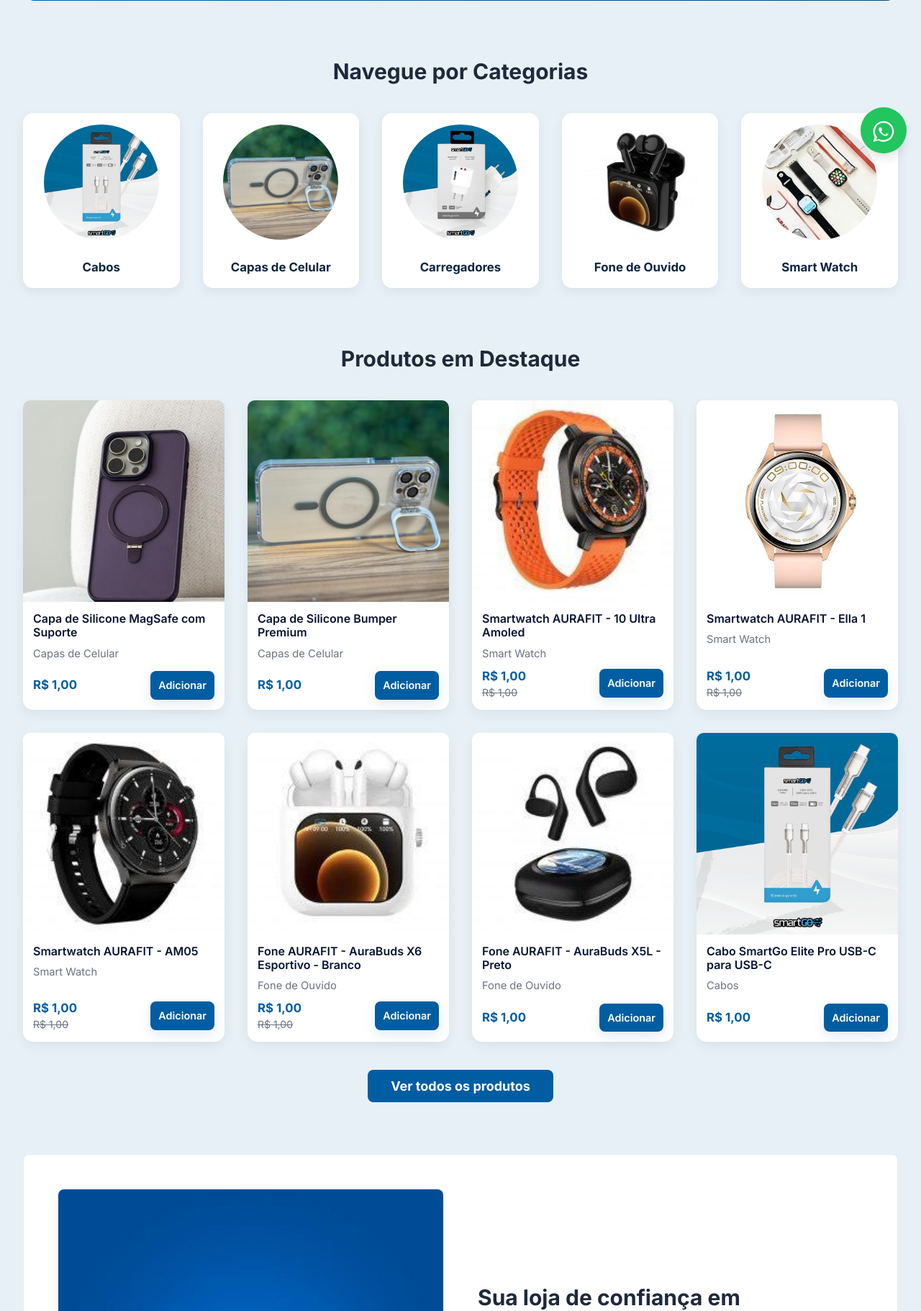
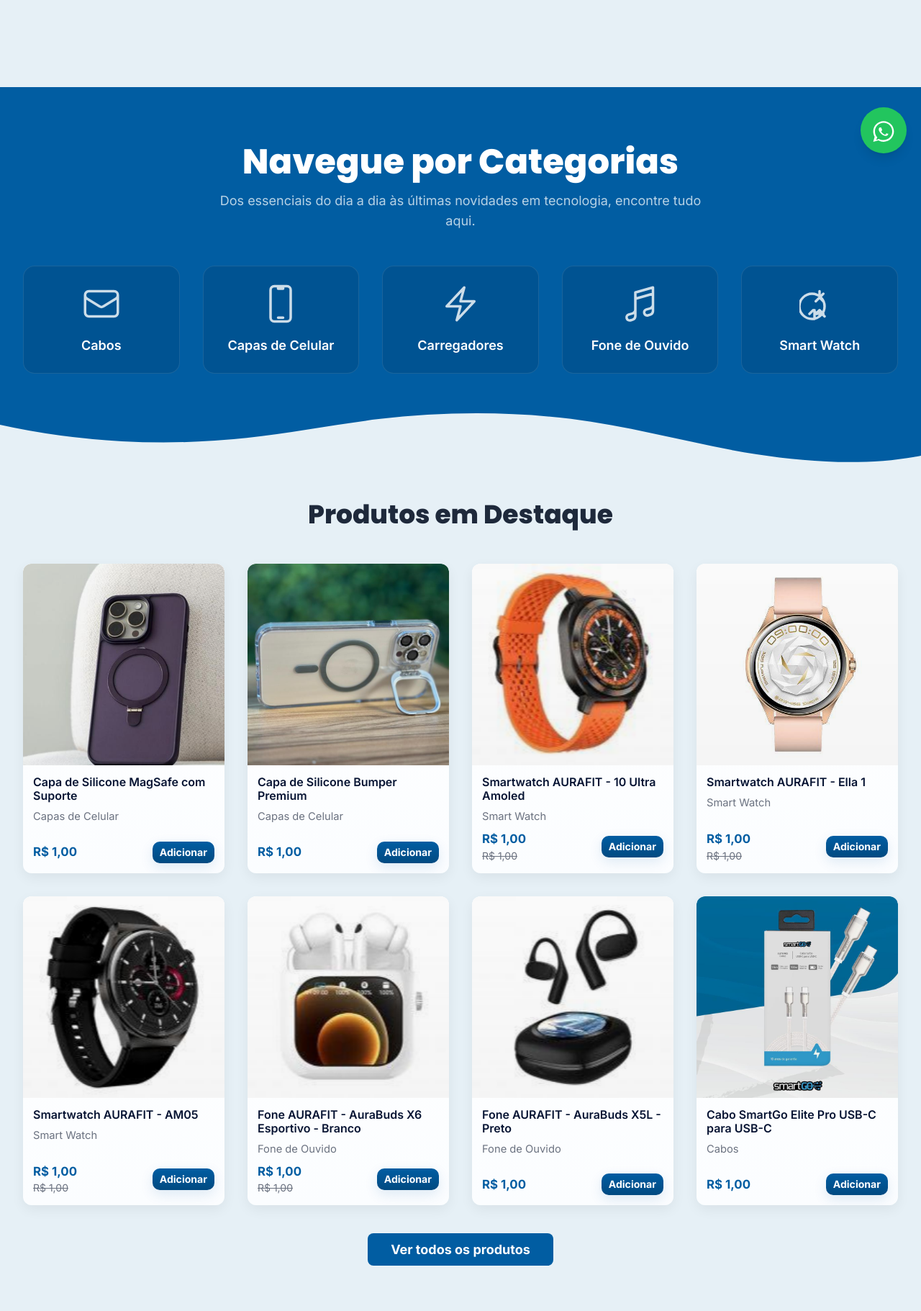
Before and after one commit to Click-facil/Suporte-Smart-Paragominas, a Flask app: page / in a window 1280 px wide. Shown: the part 567-2388 px from the top of the page at 72% size. Run offline with Flask 3, Linux system fonts and the light colour scheme; data comes from the database, SQL or seed files in the repository; some libraries are stand-ins or nearby versions.

Commit message:
Estilização da sessão navegue por categorias

```diff
--- a/static/css/site.css
+++ b/static/css/site.css
@@ -1,87 +1,186 @@
-/* CSS principal: paleta, tipografia e componentes (carregue externamente para não alterar templates) */
+/* Estilos específicos para cards de produto (carregado após o Tailwind) */
+
 :root{
-  --primary:#015DA2;
-  --primary-700:#01457a;
-  --accent:#F97316;
-  --bg:#EEF6FB;
-  --surface:#ffffff;
-  --muted:#6b7280;
-  --border:#E6EEF7;
-  --radius:12px;
-  --shadow-sm:0 6px 18px rgba(2,6,23,0.06);
-  --shadow-lg:0 16px 40px rgba(2,6,23,0.10);
-  --transition-fast:180ms;
-  --transition-medium:280ms;
-  --max-width:1180px;
+  --primary: #015DA2;
+  --primary-700: #014A81;
+  --accent: #F97316;
+  --bg: #E6F0F6;
+  --card-radius: 12px;
+  --card-shadow: 0 10px 30px rgba(2,6,23,0.06);
+  --card-shadow-hover: 0 20px 50px rgba(2,6,23,0.10);
+  --muted: #64748b;
+  --transition-medium: 220ms;
 }
 
-/* Reset / base */
-*,*::before,*::after{box-sizing:border-box}
-html,body{height:100%}
-body{
-  margin:0;
-  font-family:Inter,system-ui,-apple-system,"Segoe UI",Roboto,"Helvetica Neue",Arial;
-  background:var(--bg);
-  color:#071433;
-  -webkit-font-smoothing:antialiased;
-  -moz-osx-font-smoothing:grayscale;
-  line-height:1.45;
+/* Grid helper (aplique na seção que contém os cards) */
+.products-grid {
+  display: grid;
+  grid-template-columns: repeat(auto-fill, minmax(220px, 1fr));
+  gap: 20px;
 }
 
-/* Layout container */
-.container{max-width:var(--max-width);margin:0 auto;padding:0 16px}
+/* Card base (mantém compatibilidade com .card .product-card existentes) */
+.card.product-card {
+  border-radius: var(--card-radius);
+  overflow: hidden;
+  background: linear-gradient(180deg, #ffffff, #fbfdff);
+  box-shadow: var(--card-shadow);
+  transition: transform var(--transition-medium) ease, box-shadow var(--transition-medium) ease;
+  display: flex;
+  flex-direction: column;
+  min-height: 360px;
+}
+.card.product-card:hover {
+  transform: translateY(-8px);
+  box-shadow: var(--card-shadow-hover);
+}
 
-/* Cards */
-.card{
-  background:var(--surface);
-  border-radius:var(--radius);
-  box-shadow:var(--shadow-sm);
-  border:1px solid var(--border);
-  transition:transform var(--transition-medium) ease,box-shadow var(--transition-medium) ease;
-  overflow:hidden;
+/* Media area: mantém square aspect-ratio already in template; add subtle vignette & center */
+.product-media {
+  position: relative;
+  background: linear-gradient(180deg, rgba(255,255,255,0.8), rgba(248,250,252,1));
+  overflow: hidden;
+  display: block;
 }
-.card:hover{transform:translateY(-6px);box-shadow:var(--shadow-lg)}
-.card-body{padding:16px}
+.product-media img {
+  width: 100%;
+  height: 100%;
+  object-fit: cover;
+  display: block;
+  transition: transform 420ms cubic-bezier(.2,.9,.3,1);
+  will-change: transform;
+}
+.card.product-card:hover .product-media img {
+  transform: scale(1.06) translateY(-2px);
+}
+/* subtle overlay for focus/contrast */
+.product-media::after {
+  content: "";
+  position: absolute;
+  inset: 0;
+  pointer-events: none;
+  background: linear-gradient(180deg, rgba(0,0,0,0.02), rgba(0,0,0,0.04));
+}
 
-/* Category */
-.category-card{display:flex;flex-direction:column;align-items:center;text-align:center;gap:12px;padding:18px}
-.category-thumb-wrap{width:140px;height:140px;border-radius:999px;overflow:hidden;display:flex;align-items:center;justify-content:center;background:linear-gradient(180deg,#fff,#f5fbff);border:1px solid rgba(1,93,162,0.06)}
-.category-thumb{width:100%;height:100%;object-fit:cover;display:block}
-.category-title{font-weight:700;color:#072044;font-size:1rem}
+/* Info area */
+.product-info {
+  padding: 12px 14px;
+  display: flex;
+  flex-direction: column;
+  gap: 8px;
+  flex: 1 1 auto;
+}
 
-/* Product */
-.product-card{display:flex;flex-direction:column;height:100%}
-.product-media{width:100%;aspect-ratio:1/1;background:#fff;position:relative;overflow:hidden;display:block}
-.product-media img{width:100%;height:100%;object-fit:cover;display:block;transition:transform var(--transition-medium) ease}
-.product-card:hover .product-media img{transform:scale(1.04)}
-.product-info{padding:14px;display:flex;flex-direction:column;gap:8px;flex:1}
-.product-title{font-weight:600;color:#071433;font-size:1rem}
-.product-meta{color:var(--muted);font-size:0.92rem}
-.product-price{color:var(--primary);font-weight:700;font-size:1.05rem}
+/* Title and meta */
+.product-title {
+  font-weight: 700;
+  color: #072044;
+  font-size: 0.98rem;
+  line-height: 1.2;
+  margin: 0;
+  display: -webkit-box;
+  -webkit-line-clamp: 2;
+  -webkit-box-orient: vertical;
+  overflow: hidden;
+  text-overflow: ellipsis;
+}
+.product-meta {
+  color: var(--muted);
+  font-size: 0.88rem;
+}
 
-/* Buttons */
-.btn{border-radius:10px;padding:10px 14px;font-weight:600;cursor:pointer;transition:background var(--transition-fast),transform var(--transition-fast);border:1px solid transparent;display:inline-flex;align-items:center;gap:8px}
-.btn-primary{background:var(--primary);color:#fff;box-shadow:0 8px 24px rgba(1,93,162,0.12)}
-.btn-primary:hover{background:var(--primary-700);transform:translateY(-2px)}
-.btn-ghost{background:transparent;border:1px solid var(--border);color:var(--primary)}
-.btn-sm{padding:8px 10px;border-radius:8px;font-size:0.95rem}
+/* Bottom row: price (left) and small add button (right) */
+.product-bottom {
+  margin-top: auto; /* push to bottom */
+  display: flex;
+  align-items: center;
+  justify-content: space-between;
+  gap: 12px;
+  padding-top: 6px;
+}
 
-/* Inputs */
-input,select,textarea{border:1px solid var(--border);border-radius:10px;padding:10px 12px;transition:box-shadow var(--transition-fast),border-color var(--transition-fast);background:#fff;color:#071433}
-input:focus,select:focus,textarea:focus{outline:none;border-color:var(--primary);box-shadow:0 8px 24px rgba(1,93,162,0.06)}
+/* Price styles */
+.product-price {
+  color: var(--primary);
+  font-weight: 800;
+  font-size: 1.02rem;
+  display: inline-block;
+}
+.product-promo-price {
+  font-size: 0.85rem;
+  color: var(--muted);
+  text-decoration: line-through;
+  margin-left: 8px;
+  display: inline-block;
+}
 
-/* Utilities */
-.muted{color:var(--muted)}
-.text-small{font-size:0.92rem;color:var(--muted)}
-.badge-accent{background:var(--accent);color:#fff;padding:6px 10px;border-radius:999px;font-weight:700;font-size:0.9rem}
+/* Small add button (unstyled forms/links inside cards will match) */
+.add-to-cart-form,
+.product-action {
+  margin: 0;
+}
+.add-to-cart-form {
+  display: inline-flex;
+  align-items: center;
+}
+.add-to-cart-form button,
+.product-action .btn {
+  background: linear-gradient(180deg, var(--primary), var(--primary-700));
+  color: #fff;
+  border: none;
+  padding: 8px 10px;
+  border-radius: 10px;
+  font-weight: 700;
+  font-size: 0.88rem;
+  line-height: 1;
+  display: inline-flex;
+  gap: 8px;
+  align-items: center;
+  justify-content: center;
+  box-shadow: 0 6px 18px rgba(1,93,162,0.12);
+  transition: transform 140ms ease, box-shadow 140ms ease, opacity 140ms ease;
+}
+.add-to-cart-form button:hover,
+.product-action .btn:hover {
+  transform: translateY(-2px);
+  box-shadow: 0 12px 30px rgba(1,93,162,0.14);
+}
 
-/* Footer */
-footer.site-footer{background:var(--primary);color:#fff;padding:36px 0;margin-top:48px;border-top-left-radius:18px;border-top-right-radius:18px}
+/* If the add control is a link, style to look like button */
+.product-action a.button-like {
+  display:inline-flex;
+  align-items:center;
+  justify-content:center;
+}
+
+/* Price badge variant for featured/hero cards */
+.price-badge {
+  background: rgba(1,93,162,0.06);
+  color: var(--primary);
+  padding: 6px 10px;
+  border-radius: 8px;
+  font-weight: 700;
+  font-size: 0.95rem;
+}
+
+/* Accessibility / Focus */
+.add-to-cart-form button:focus,
+.product-action .btn:focus,
+.card:focus-within {
+  outline: 3px solid rgba(1,93,162,0.12);
+  outline-offset: 3px;
+}
 
 /* Responsive tweaks */
-@media (max-width:1024px){:root{--max-width:980px}}
-@media (max-width:768px){:root{--max-width:720px}.category-thumb-wrap{width:110px;height:110px}.container{padding:0 12px}}
+@media (max-width: 900px) {
+  .products-grid { gap: 14px; grid-template-columns: repeat(auto-fill, minmax(180px,1fr)); }
+  .card.product-card { min-height: 320px; }
+}
+@media (max-width: 480px) {
+  .products-grid { grid-template-columns: repeat(auto-fill, minmax(150px,1fr)); }
+  .product-title { font-size: 0.95rem; }
+  .product-bottom { gap: 8px; }
+}
 
-/* Focus ring */
-:focus{outline-offset:3px}
-a:focus,button:focus,input:focus{box-shadow:0 0 0 3px rgba(1,93,162,0.12);outline:none}
+/* Utility: center CTA block */
+.cta-center { display:flex; justify-content:center; gap:12px; padding: 24px 0; }
--- a/templates/index.html
+++ b/templates/index.html
@@ -3,12 +3,11 @@
 {% block title %}Celulares e Acessórios em Paragominas{% endblock %}
 
 {% block content %}
-<main class="container mx-auto px-4 sm:px-6 lg:px-8 py-8 md:py-12">
-
-    <!-- SEÇÃO HERO (BANNER PRINCIPAL) -->
+<main>
+    <div class="container mx-auto px-4 sm:px-6 lg:px-8 py-8 md:py-12">
         <section id="inicio" class="bg-gradient-to-r from-primary to-primary-dark rounded-2xl p-8 md:p-16 text-white text-center md:text-left flex flex-col md:flex-row items-center justify-between mb-16 md:mb-20 animate-on-scroll scroll-target">
             <div class="md:w-1/2 mb-8 md:mb-0">
-            <h1 class="text-4xl md:text-5xl font-extrabold mb-4 leading-tight">A tecnologia que você precisa, na palma da sua mão.</h1>
+                <h1 class="text-4xl md:text-5xl font-extrabold mb-4 leading-tight" style="font-family: 'Poppins', sans-serif;">A tecnologia que você precisa, na palma da sua mão.</h1>
                 <p class="text-lg text-light/80 mb-8">O universo do seu celular está aqui. De smartphones e smartwatches a todos os acessórios essenciais em Paragominas.</p>
                 <a href="#loja" class="bg-white text-primary-dark font-bold py-3 px-8 rounded-lg text-lg hover:bg-slate-100 transition duration-300">Ver Produtos</a>
             </div>
@@ -16,82 +15,97 @@
                 <img src="{{ url_for('static', filename='images/banner2.png') }}" alt="Smartphone e acessórios em destaque na Suporte Smart Paragominas" class="rounded-lg transform md:rotate-6 transition duration-500 hover:rotate-0 hover:scale-105">
             </div>
         </section>
+    </div>
 
-    <!-- SEÇÃO CATEGORIAS (DINÂMICA) -->
-    <section id="categorias" class="mb-16 md:mb-20 scroll-target">
-        <h2 class="text-2xl md:text-3xl font-bold text-center text-slate-800 mb-10 animate-on-scroll">Navegue por Categorias</h2>
-        <div class="grid grid-cols-2 md:grid-cols-4 lg:grid-cols-5 gap-4 md:gap-8">
+    <section id="categorias" class="relative bg-brand-blue pt-20 pb-32 text-white scroll-target">
+        <div class="container mx-auto px-4 sm:px-6 lg:px-8 text-center">
+            <h2 class="text-4xl md:text-5xl font-extrabold mb-4" style="font-family: 'Poppins', sans-serif;">Navegue por Categorias</h2>
+            <p class="text-lg text-light/80 mb-12 max-w-2xl mx-auto">Dos essenciais do dia a dia às últimas novidades em tecnologia, encontre tudo aqui.</p>
+
+            <div class="grid grid-cols-2 md:grid-cols-3 lg:grid-cols-5 gap-6 md:gap-8">
                 {% for category in all_categories %}
-                {% include "_category_card.html" %}
+                <a href="{{ url_for('category_page', category_id=category.id) }}"
+                   class="group bg-primary-dark/50 p-6 rounded-2xl border border-white/10 text-center flex flex-col items-center justify-center transition-all duration-300 hover:border-white/30 hover:bg-primary-dark transform hover:-translate-y-2">
+                    <div class="mb-4 text-white/80 group-hover:text-white transition-colors duration-300">
+                        {% if 'cabo' in category.name|lower %}
+                            <svg class="w-14 h-14" xmlns="http://www.w3.org/2000/svg" fill="none" viewBox="0 0 24 24" stroke-width="1.5" stroke="currentColor"><path stroke-linecap="round" stroke-linejoin="round" d="M21.75 6.75v10.5a2.25 2.25 0 01-2.25 2.25h-15a2.25 2.25 0 01-2.25-2.25V6.75m19.5 0A2.25 2.25 0 0019.5 4.5h-15a2.25 2.25 0 00-2.25 2.25m19.5 0v.243a2.25 2.25 0 01-1.07 1.916l-7.5 4.615a2.25 2.25 0 01-2.36 0L3.32 8.91a2.25 2.25 0 01-1.07-1.916V6.75" /></svg>
+                        {% elif 'capas' in category.name|lower %}
+                            <svg class="w-14 h-14" xmlns="http://www.w3.org/2000/svg" fill="none" viewBox="0 0 24 24" stroke-width="1.5" stroke="currentColor"><path stroke-linecap="round" stroke-linejoin="round" d="M10.5 1.5H8.25A2.25 2.25 0 006 3.75v16.5a2.25 2.25 0 002.25 2.25h7.5A2.25 2.25 0 0018 20.25V3.75a2.25 2.25 0 00-2.25-2.25H13.5m-3 0V3h3V1.5m-3 0h3m-3 18.75h3" /></svg>
+                        {% elif 'carregador' in category.name|lower %}
+                            <svg class="w-14 h-14" xmlns="http://www.w3.org/2000/svg" fill="none" viewBox="0 0 24 24" stroke-width="1.5" stroke="currentColor"><path stroke-linecap="round" stroke-linejoin="round" d="M3.75 13.5l10.5-11.25L12 10.5h8.25L9.75 21.75 12 13.5H3.75z" /></svg>
+                        {% elif 'fone' in category.name|lower %}
+                            <svg class="w-14 h-14" xmlns="http://www.w3.org/2000/svg" fill="none" viewBox="0 0 24 24" stroke-width="1.5" stroke="currentColor"><path stroke-linecap="round" stroke-linejoin="round" d="M9 9l10.5-3m0 6.553v3.75a2.25 2.25 0 01-1.632 2.163l-1.32.377a1.803 1.803 0 11-.99-3.467l2.31-.66a2.25 2.25 0 001.632-2.163zm0 0V2.25L9 5.25v10.303m0 0v3.75a2.25 2.25 0 01-1.632 2.163l-1.32.377a1.803 1.803 0 01-.99-3.467l2.31-.66A2.25 2.25 0 009 15.553z" /></svg>
+                        {% elif 'watch' in category.name|lower %}
+                            <svg class="w-14 h-14" xmlns="http://www.w3.org/2000/svg" fill="none" viewBox="0 0 24 24" stroke-width="1.5" stroke="currentColor"><path stroke-linecap="round" stroke-linejoin="round" d="M12 8.25l-2.25 2.25m2.25-2.25L14.25 6M12 8.25V4.5m0 3.75l-2.25 2.25M12 8.25l2.25 2.25M12 15.75l-2.25 2.25m2.25-2.25l2.25 2.25m-2.25-2.25v3.75m-3.75-3.75l-2.25 2.25m2.25-2.25l2.25 2.25M9 15.75V21m3.75-3.75l2.25 2.25m-15-6a7.5 7.5 0 1115 0 7.5 7.5 0 01-15 0z" /></svg>
                         {% else %}
-            <p class="col-span-full text-center text-slate-500">Nenhuma categoria cadastrada.</p>
+                            <svg class="w-14 h-14" xmlns="http://www.w3.org/2000/svg" fill="none" viewBox="0 0 24 24" stroke-width="1.5" stroke="currentColor"><path stroke-linecap="round" stroke-linejoin="round" d="M10.5 19.5h3m-6.75 2.25h10.5a2.25 2.25 0 002.25-2.25v-15a2.25 2.25 0 00-2.25-2.25H6.75A2.25 2.25 0 004.5 4.5v15a2.25 2.25 0 002.25 2.25z" /></svg>
+                        {% endif %}
+                    </div>
+
+                    <h3 class="text-lg font-semibold text-white">{{ category.name }}</h3>
+                </a>
+                {% else %}
+                <p class="col-span-full text-center text-gray-400">Nenhuma categoria cadastrada.</p>
                 {% endfor %}
+            </div>
+        </div>
+
+        <div class="absolute bottom-0 left-0 w-full overflow-hidden leading-none" style="transform: translateY(1px);">
+            <svg viewBox="0 0 1200 120" preserveAspectRatio="none" class="relative block w-full h-[75px]" fill="#E6F0F6">
+                <path d="M321.39,56.44c58-10.79,114.16-30.13,172-41.86,82.39-16.72,168.19-17.73,250.45-.39C823.78,31,906.67,72,985.66,92.83c70.05,18.48,146.53,26.09,214.34,3V120H0V27.35A600.21,600.21,0,0,0,321.39,56.44Z"></path>
+            </svg>
         </div>
     </section>
 
-    <!-- SEÇÃO PRODUTOS EM DESTAQUE -->
+    <div class="container mx-auto px-4 sm:px-6 lg:px-8 py-8 md:py-12">
         <section id="loja" class="mb-16 md:mb-20 scroll-target">
-        <h2 class="text-2xl md:text-3xl font-bold text-center text-slate-800 mb-10 animate-on-scroll">Produtos em Destaque</h2>
+            <h2 class="text-3xl md:text-4xl font-extrabold text-center text-slate-800 mb-12" style="font-family: 'Poppins', sans-serif;">Produtos em Destaque</h2>
 
-        <div class="grid grid-cols-1 sm:grid-cols-2 lg:grid-cols-4 gap-8">
+            <div class="grid grid-cols-1 sm:grid-cols-2 lg:grid-cols-4 gap-8 products-grid">
                 {% for product in products %}
                     {% include "_product_card.html" %}
                 {% else %}
                     <p class="col-span-full text-center text-slate-500">Nenhum produto em destaque no momento.</p>
                 {% endfor %}
             </div>
+
             <div class="text-center mt-12 animate-on-scroll">
-            <a href="{{ url_for('loja') }}" class="bg-primary text-white font-bold py-3 px-8 rounded-lg text-lg hover:bg-primary-dark transition duration-300">
-                Ver todos os produtos
-            </a>
+                <a href="{{ url_for('loja') }}" class="bg-primary text-white font-bold py-3 px-8 rounded-lg text-lg hover:bg-primary-dark transition duration-300">Ver todos os produtos</a>
             </div>
         </section>
 
-    <!-- SEÇÃO SOBRE NÓS -->
         <section id="sobre" class="bg-white rounded-lg border border-slate-200/80 p-8 md:p-12 flex flex-col md:flex-row items-center gap-12 mb-16 md:mb-20 animate-on-scroll scroll-target">
             <div class="md:w-1/2">
                 <img src="{{ url_for('static', filename='images/logo.png') }}" alt="Foto da loja Suporte Smart Paragominas" class="rounded-lg shadow-lg w-full">
             </div>
             <div class="md:w-1/2">
-            <h2 class="text-2xl md:text-3xl font-bold text-slate-800 mb-4">Sua loja de confiança em Paragominas</h2>
-            <p class="text-slate-600 mb-4">
-                A Suporte Smart é mais do que uma loja de celulares. Somos uma franquia dedicada a oferecer os melhores produtos e o suporte técnico mais qualificado da região. Nossa missão em Paragominas é conectar você com a tecnologia de ponta, oferecendo um atendimento personalizado e a garantia que você merece.
-            </p>
-            <p class="text-slate-600">
-                Venha nos conhecer e descubra por que somos a escolha número um para quem busca qualidade, variedade e confiança.
-            </p>
+                <h2 class="text-3xl md:text-4xl font-extrabold text-slate-800 mb-4" style="font-family: 'Poppins', sans-serif;">Sua loja de confiança em Paragominas</h2>
+                <p class="text-slate-600 mb-4 text-lg">A Suporte Smart é mais do que uma loja de celulares. Somos uma franquia dedicada a oferecer os melhores produtos e o suporte técnico mais qualificado da região. Nossa missão em Paragominas é conectar você com a tecnologia de ponta, oferecendo um atendimento personalizado e a garantia que você merece.</p>
+                <p class="text-slate-600 text-lg">Venha nos conhecer e descubra por que somos a escolha número um para quem busca qualidade, variedade e confiança.</p>
             </div>
         </section>
 
-    <!-- SEÇÃO PERGUNTAS FREQUENTES (FAQ) -->
         <section id="faq" class="max-w-3xl mx-auto animate-on-scroll scroll-target">
-        <h2 class="text-2xl md:text-3xl font-bold text-center text-slate-800 mb-10">Perguntas Frequentes</h2>
+            <h2 class="text-3xl md:text-4xl font-extrabold text-center text-slate-800 mb-10" style="font-family: 'Poppins', sans-serif;">Perguntas Frequentes</h2>
             <div class="space-y-4">
                 <details class="bg-white p-6 rounded-lg shadow-sm cursor-pointer">
                     <summary class="font-semibold text-lg text-slate-800">Quais formas de pagamento vocês aceitam?</summary>
-                <p class="text-slate-600 mt-4">
-                    Atualmente, as vendas são finalizadas via WhatsApp. Aceitamos PIX, cartões de débito e crédito. Entre em contato para mais detalhes.
-                </p>
+                    <p class="text-slate-600 mt-4">Atualmente, as vendas são finalizadas via WhatsApp. Aceitamos PIX, cartões de débito e crédito. Entre em contato para mais detalhes.</p>
                 </details>
                 <details class="bg-white p-6 rounded-lg shadow-sm cursor-pointer">
                     <summary class="font-semibold text-lg text-slate-800">Os produtos tem garantia?</summary>
-                <p class="text-slate-600 mt-4">
-                    Sim! Todos os nossos produtos possuem garantia de fábrica. Consulte os prazos específicos para cada produto.
-                </p>
+                    <p class="text-slate-600 mt-4">Sim! Todos os nossos produtos possuem garantia de fábrica. Consulte os prazos específicos para cada produto.</p>
                 </details>
                 <details class="bg-white p-6 rounded-lg shadow-sm cursor-pointer">
                     <summary class="font-semibold text-lg text-slate-800">Como funciona a retirada?</summary>
-                <p class="text-slate-600 mt-4">
-                    Você pode retirar seu produto diretamente em nossa loja física em Paragominas. A confirmação é feita diretamente pelo WhatsApp após a compra.
-                </p>
+                    <p class="text-slate-600 mt-4">Você pode retirar seu produto diretamente em nossa loja física em Paragominas. A confirmação é feita diretamente pelo WhatsApp após a compra.</p>
                 </details>
                 <details class="bg-white p-6 rounded-lg shadow-sm cursor-pointer">
                     <summary class="font-semibold text-lg text-slate-800">Como funciona o boleto para negativado?</summary>
-                <p class="text-slate-600 mt-4">
-                    O processo envolve uma análise de crédito simplificada e, se aprovado, você pode parcelar o valor do aparelho em até 18 boletos mensais.
-                </p>
+                    <p class="text-slate-600 mt-4">O processo envolve uma análise de crédito simplificada e, se aprovado, você pode parcelar o valor do aparelho em até 18 boletos mensais.</p>
                 </details>
             </div>
         </section>
+    </div>
 </main>
 {% endblock %}
--- a/templates/layout.html
+++ b/templates/layout.html
@@ -47,7 +47,11 @@
 
     <link rel="preconnect" href="https://fonts.googleapis.com">
     <link rel="preconnect" href="https://fonts.gstatic.com" crossorigin>
-    <link href="https://fonts.googleapis.com/css2?family=Inter:wght@400;500;600;700;800&display=swap" rel="stylesheet">
+    <!-- Inter para texto e Poppins para títulos (usado no index) -->
+    <link href="https://fonts.googleapis.com/css2?family=Inter:wght@400;500;600;700;800&family=Poppins:wght@600;700;800&display=swap" rel="stylesheet">
+
+    <!-- Custom site CSS (carregado APÓS o Tailwind para sobrescrever utilitários quando necessário) -->
+    <link rel="stylesheet" href="{{ url_for('static', filename='css/site.css') }}">
 
     <link rel="icon" href="{{ url_for('static', filename='images/logosemfundo.png') }}" type="image/png">
 
@@ -177,7 +181,7 @@
 
     <!-- CABEÇALHO -->
     <header class="bg-light shadow-md sticky top-0 z-50">
-        <nav class="container mx-auto px-4 sm:px-6 lg:px-8 py-3 md:py-4 flex justify-between items-center">
+        <nav class="container mx-auto px-4 sm:px-6 lg:px-8 py-2 md:py-3 flex justify-between items-center">
             <!-- Logo -->
             <a href="{{ url_for('home') }}" class="flex items-center">
                 <!-- ALTERAÇÕES AQUI -->
```
Also changed, not shown: templates/product_detail.html (+11 -8 lines). Lines whose indentation alone changed are shown as unchanged.
